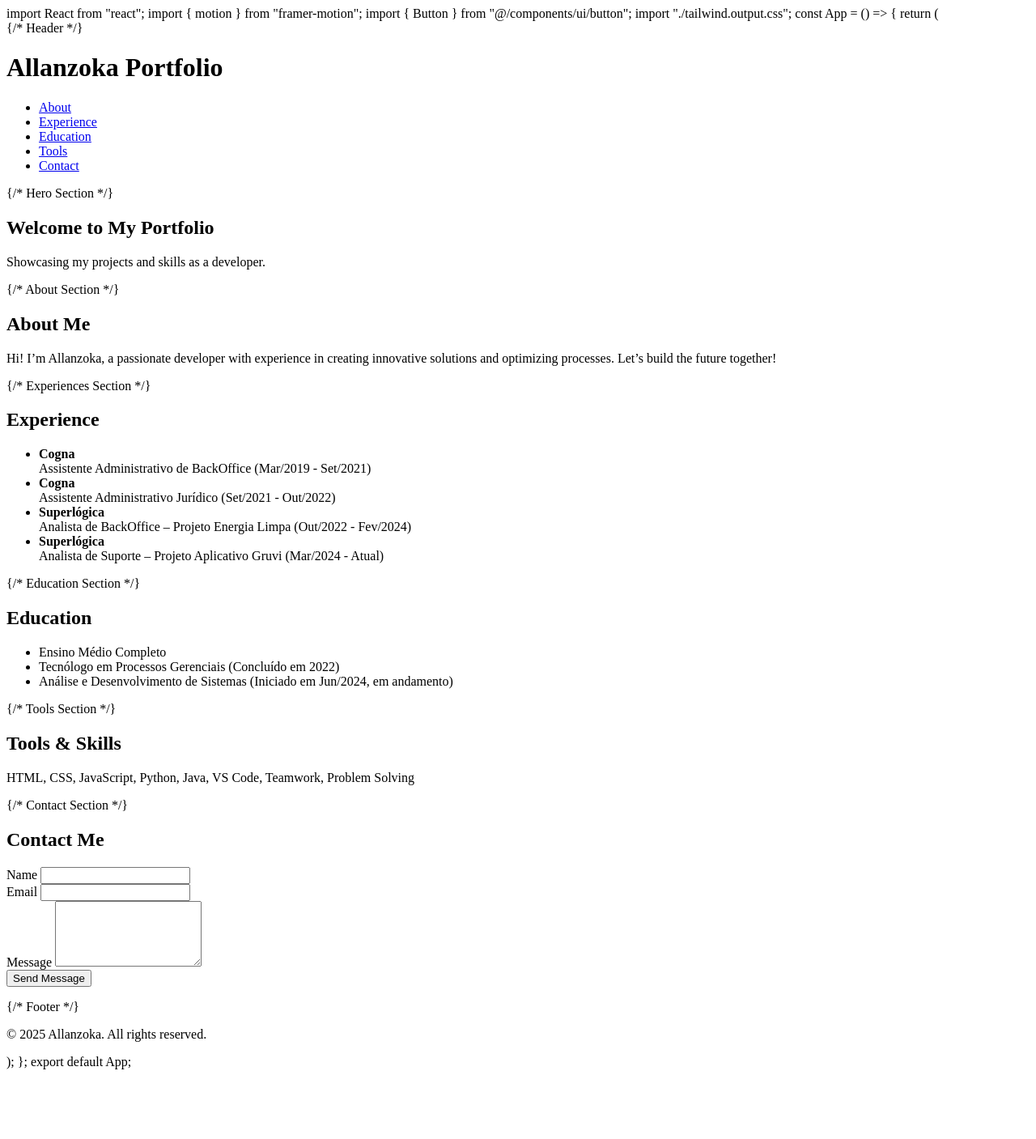
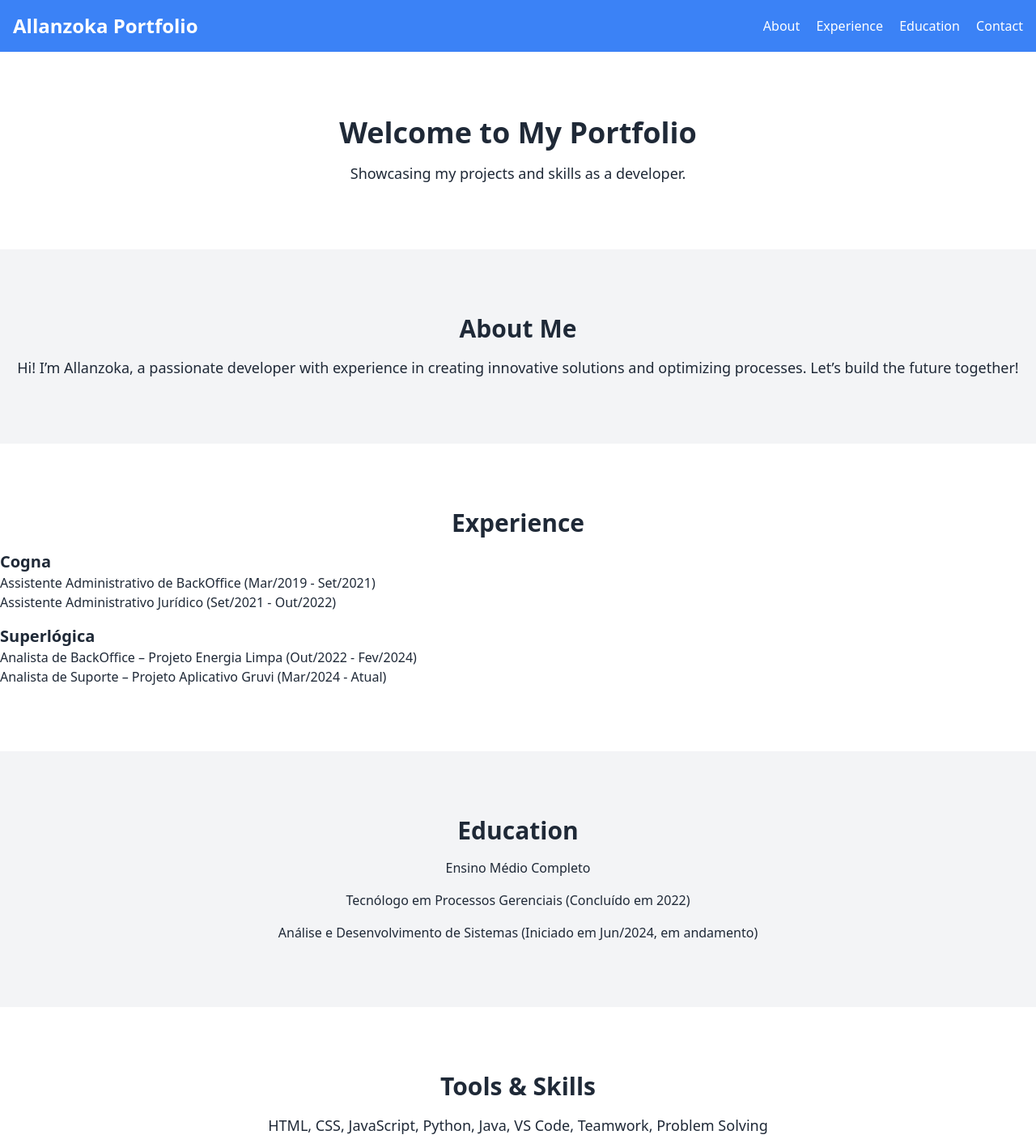
Before and after one commit to Allan-Araujo-Souza/Portif-lio, a plain HTML site: page index.html in a window 1280 px wide. Shown: the top 1407 px of the page at 81% size. Before the commit the page ends 1329 px from the top, so only its background shows below. Drawn offline with nearby package versions, Linux system fonts and the light colour scheme.

Commit message:
Atualização do portfólio com Tailwind

```diff
--- a/index.html
+++ b/index.html
@@ -1,117 +1,103 @@
-import React from "react";
-import { motion } from "framer-motion";
-import { Button } from "@/components/ui/button";
-import "./tailwind.output.css";
-
-const App = () => {
-  return (
-    <div className="min-h-screen bg-gray-100 dark:bg-gray-900 text-gray-900 dark:text-gray-100">
-      {/* Header */}
-      <header className="p-4 bg-white dark:bg-gray-800 shadow-md">
-        <div className="container mx-auto flex justify-between items-center">
-          <h1 className="text-2xl font-bold">Allanzoka Portfolio</h1>
+<!DOCTYPE html>
+<html lang="en">
+<head>
+  <meta charset="UTF-8">
+  <meta name="viewport" content="width=device-width, initial-scale=1.0">
+  <title>Allanzoka Portfolio</title>
+  <script src="https://cdn.tailwindcss.com"></script>
+</head>
+<body class="bg-gray-100 text-gray-800">
+  <!-- Header -->
+  <header class="bg-blue-500 text-white p-4">
+    <div class="container mx-auto flex justify-between items-center">
+      <h1 class="text-2xl font-bold">Allanzoka Portfolio</h1>
       <nav>
-            <ul className="flex space-x-4">
-              <li><a href="#about" className="hover:text-blue-500">About</a></li>
-              <li><a href="#experience" className="hover:text-blue-500">Experience</a></li>
-              <li><a href="#education" className="hover:text-blue-500">Education</a></li>
-              <li><a href="#tools" className="hover:text-blue-500">Tools</a></li>
-              <li><a href="#contact" className="hover:text-blue-500">Contact</a></li>
-            </ul>
+        <a href="#about" class="mr-4 hover:underline">About</a>
+        <a href="#experience" class="mr-4 hover:underline">Experience</a>
+        <a href="#education" class="mr-4 hover:underline">Education</a>
+        <a href="#contact" class="hover:underline">Contact</a>
       </nav>
     </div>
   </header>
 
-      {/* Hero Section */}
-      <motion.section
-        className="hero bg-gradient-to-r from-blue-500 to-purple-500 text-white text-center py-20"
-        initial={{ opacity: 0, y: -50 }}
-        animate={{ opacity: 1, y: 0 }}
-        transition={{ duration: 1 }}
-      >
-        <h2 className="text-4xl font-bold mb-4">Welcome to My Portfolio</h2>
-        <p className="text-xl">Showcasing my projects and skills as a developer.</p>
-      </motion.section>
-
-      {/* About Section */}
-      <section id="about" className="py-20 container mx-auto">
-        <h2 className="text-3xl font-bold text-center mb-8">About Me</h2>
-        <p className="text-center max-w-3xl mx-auto">
-          Hi! I’m Allanzoka, a passionate developer with experience in creating innovative solutions and optimizing processes. Let’s build the future together!
-        </p>
+  <!-- Hero Section -->
+  <section class="bg-white text-center py-20">
+    <h2 class="text-4xl font-bold mb-4">Welcome to My Portfolio</h2>
+    <p class="text-lg">Showcasing my projects and skills as a developer.</p>
   </section>
 
-      {/* Experiences Section */}
-      <section id="experience" className="py-20 bg-gray-200 dark:bg-gray-800">
-        <h2 className="text-3xl font-bold text-center mb-8">Experience</h2>
-        <div className="container mx-auto">
-          <ul className="space-y-4">
-            <li><strong>Cogna</strong><br />Assistente Administrativo de BackOffice (Mar/2019 - Set/2021)</li>
-            <li><strong>Cogna</strong><br />Assistente Administrativo Jurídico (Set/2021 - Out/2022)</li>
-            <li><strong>Superlógica</strong><br />Analista de BackOffice – Projeto Energia Limpa (Out/2022 - Fev/2024)</li>
-            <li><strong>Superlógica</strong><br />Analista de Suporte – Projeto Aplicativo Gruvi (Mar/2024 - Atual)</li>
+  <!-- About Section -->
+  <section id="about" class="py-20 bg-gray-100">
+    <div class="container mx-auto text-center">
+      <h2 class="text-3xl font-bold mb-4">About Me</h2>
+      <p class="text-lg">Hi! I’m Allanzoka, a passionate developer with experience in creating innovative solutions and optimizing processes. Let’s build the future together!</p>
+    </div>
+  </section>
+
+  <!-- Experience Section -->
+  <section id="experience" class="py-20 bg-white">
+    <div class="container mx-auto">
+      <h2 class="text-3xl font-bold mb-4 text-center">Experience</h2>
+      <ul class="space-y-4">
+        <li>
+          <h3 class="text-xl font-bold">Cogna</h3>
+          <p>Assistente Administrativo de BackOffice (Mar/2019 - Set/2021)</p>
+          <p>Assistente Administrativo Jurídico (Set/2021 - Out/2022)</p>
+        </li>
+        <li>
+          <h3 class="text-xl font-bold">Superlógica</h3>
+          <p>Analista de BackOffice – Projeto Energia Limpa (Out/2022 - Fev/2024)</p>
+          <p>Analista de Suporte – Projeto Aplicativo Gruvi (Mar/2024 - Atual)</p>
+        </li>
       </ul>
     </div>
   </section>
 
-      {/* Education Section */}
-      <section id="education" className="py-20 container mx-auto">
-        <h2 className="text-3xl font-bold text-center mb-8">Education</h2>
-        <ul className="space-y-4 text-center">
+  <!-- Education Section -->
+  <section id="education" class="py-20 bg-gray-100">
+    <div class="container mx-auto text-center">
+      <h2 class="text-3xl font-bold mb-4">Education</h2>
+      <ul class="space-y-4">
         <li>Ensino Médio Completo</li>
         <li>Tecnólogo em Processos Gerenciais (Concluído em 2022)</li>
         <li>Análise e Desenvolvimento de Sistemas (Iniciado em Jun/2024, em andamento)</li>
       </ul>
-      </section>
-
-      {/* Tools Section */}
-      <section id="tools" className="py-20 bg-gray-200 dark:bg-gray-800">
-        <h2 className="text-3xl font-bold text-center mb-8">Tools & Skills</h2>
-        <div className="text-center">
-          <p>HTML, CSS, JavaScript, Python, Java, VS Code, Teamwork, Problem Solving</p>
     </div>
   </section>
 
-      {/* Contact Section */}
-      <section id="contact" className="py-20">
-        <h2 className="text-3xl font-bold text-center mb-8">Contact Me</h2>
-        <form className="max-w-lg mx-auto bg-white dark:bg-gray-700 p-6 rounded-2xl shadow-lg">
-          <div className="mb-4">
-            <label htmlFor="name" className="block text-sm font-bold mb-2">Name</label>
-            <input
-              type="text"
-              id="name"
-              className="w-full p-2 border border-gray-300 dark:border-gray-600 rounded-lg"
-            />
+  <!-- Tools Section -->
+  <section id="tools" class="py-20 bg-white">
+    <div class="container mx-auto text-center">
+      <h2 class="text-3xl font-bold mb-4">Tools & Skills</h2>
+      <p class="text-lg">HTML, CSS, JavaScript, Python, Java, VS Code, Teamwork, Problem Solving</p>
     </div>
-          <div className="mb-4">
-            <label htmlFor="email" className="block text-sm font-bold mb-2">Email</label>
-            <input
-              type="email"
-              id="email"
-              className="w-full p-2 border border-gray-300 dark:border-gray-600 rounded-lg"
-            />
-          </div>
-          <div className="mb-4">
-            <label htmlFor="message" className="block text-sm font-bold mb-2">Message</label>
-            <textarea
-              id="message"
-              className="w-full p-2 border border-gray-300 dark:border-gray-600 rounded-lg"
-              rows="5"
-            ></textarea>
-          </div>
-          <Button type="submit" className="w-full bg-blue-500 hover:bg-blue-600 text-white py-2 px-4 rounded-lg">
-            Send Message
-          </Button>
-        </form>
   </section>
 
-      {/* Footer */}
-      <footer className="bg-gray-800 text-white text-center py-4">
-        <p>&copy; 2025 Allanzoka. All rights reserved.</p>
+  <!-- Contact Section -->
+  <section id="contact" class="py-20 bg-gray-100">
+    <div class="container mx-auto">
+      <h2 class="text-3xl font-bold mb-4 text-center">Contact Me</h2>
+      <form class="max-w-lg mx-auto bg-white p-6 rounded-lg shadow-lg">
+        <div class="mb-4">
+          <label for="name" class="block font-bold mb-2">Name</label>
+          <input type="text" id="name" class="w-full border border-gray-300 p-2 rounded" />
+        </div>
+        <div class="mb-4">
+          <label for="email" class="block font-bold mb-2">Email</label>
+          <input type="email" id="email" class="w-full border border-gray-300 p-2 rounded" />
+        </div>
+        <div class="mb-4">
+          <label for="message" class="block font-bold mb-2">Message</label>
+          <textarea id="message" class="w-full border border-gray-300 p-2 rounded"></textarea>
+        </div>
+        <button type="submit" class="bg-blue-500 text-white px-4 py-2 rounded hover:bg-blue-600">Send Message</button>
+      </form>
+    </div>
+  </section>
+
+  <!-- Footer -->
+  <footer class="bg-blue-500 text-white p-4 text-center">
+    © 2025 Allanzoka. All rights reserved.
   </footer>
-    </div>
-  );
-};
-
-export default App;
+</body>
+</html>
```
Lines whose indentation alone changed are shown as unchanged.
